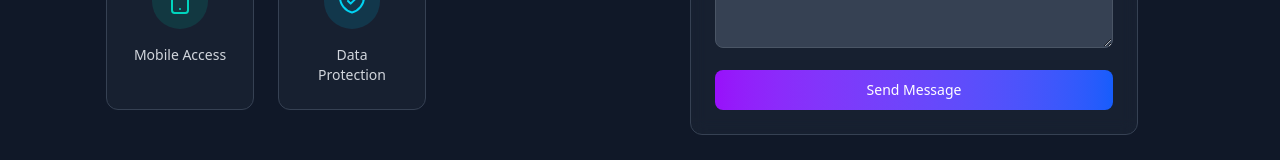
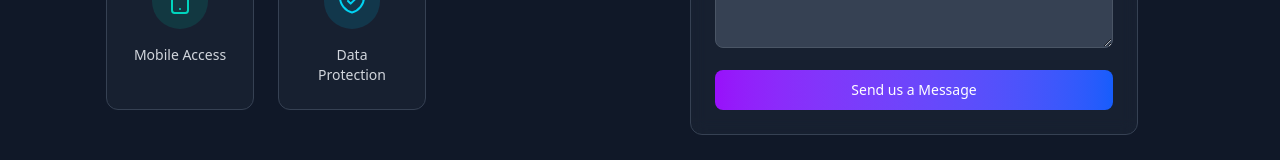
Before and after one commit to Deepanshi-Kathuria06/medical-record-system, a React (Vite) app in the folder client/: page / in a window 1280 px wide. Shown: the part 3385-3545 px from the top of the page. Built offline with nearby package versions, Linux system fonts and the light colour scheme.

Commit message:
landing page

```diff
--- a/client/src/components/ContactUs/ContactUs.jsx
+++ b/client/src/components/ContactUs/ContactUs.jsx
@@ -87,7 +87,7 @@ export default function ContactUs() {
                   type="submit"
                   className="w-full px-4 py-2.5 rounded-lg font-medium bg-gradient-to-r from-purple-600 to-blue-600 hover:from-purple-500 hover:to-blue-500 text-white transition-all duration-300 text-sm"
                 >
-                  Send Message
+                  Send  us a Message
                 </button>
               </form>
             </div>
```
